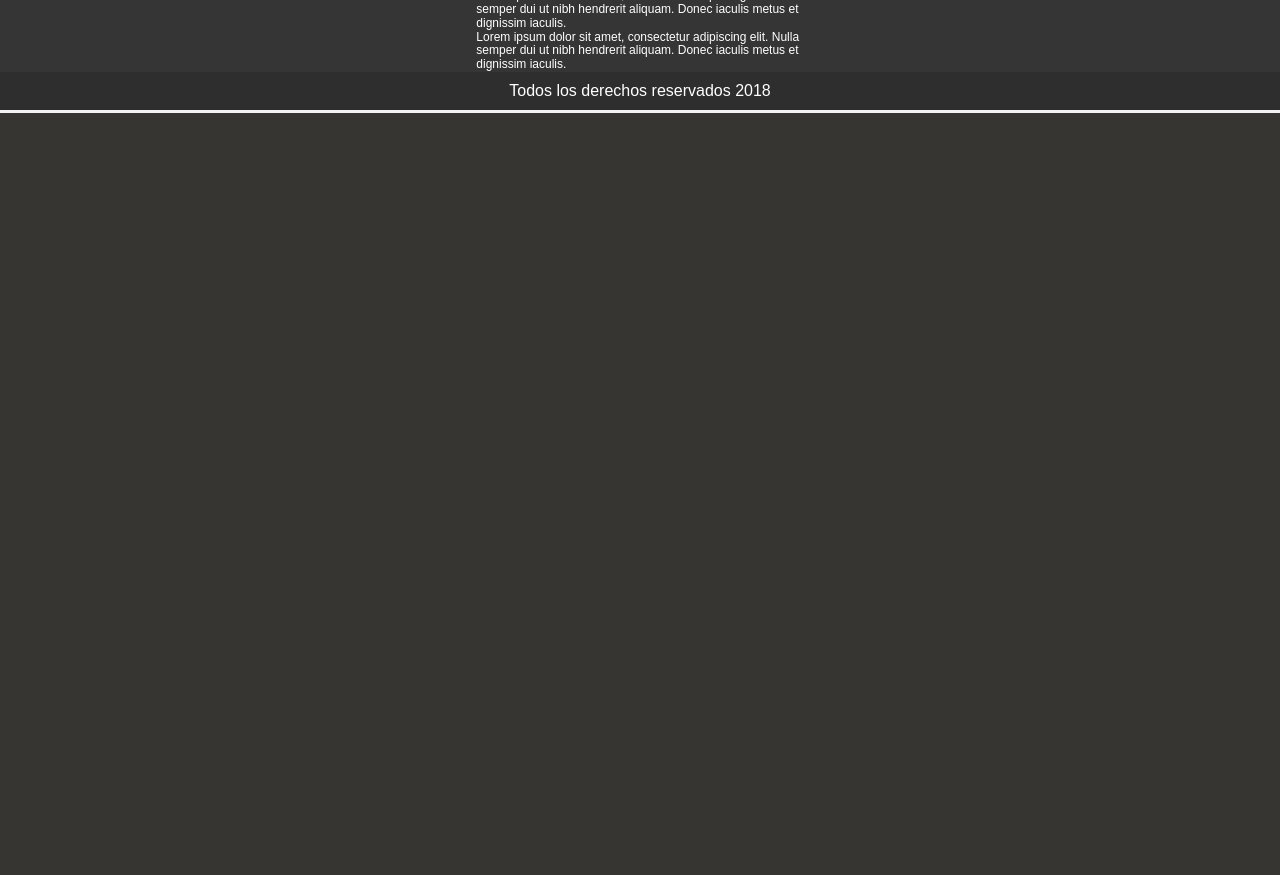
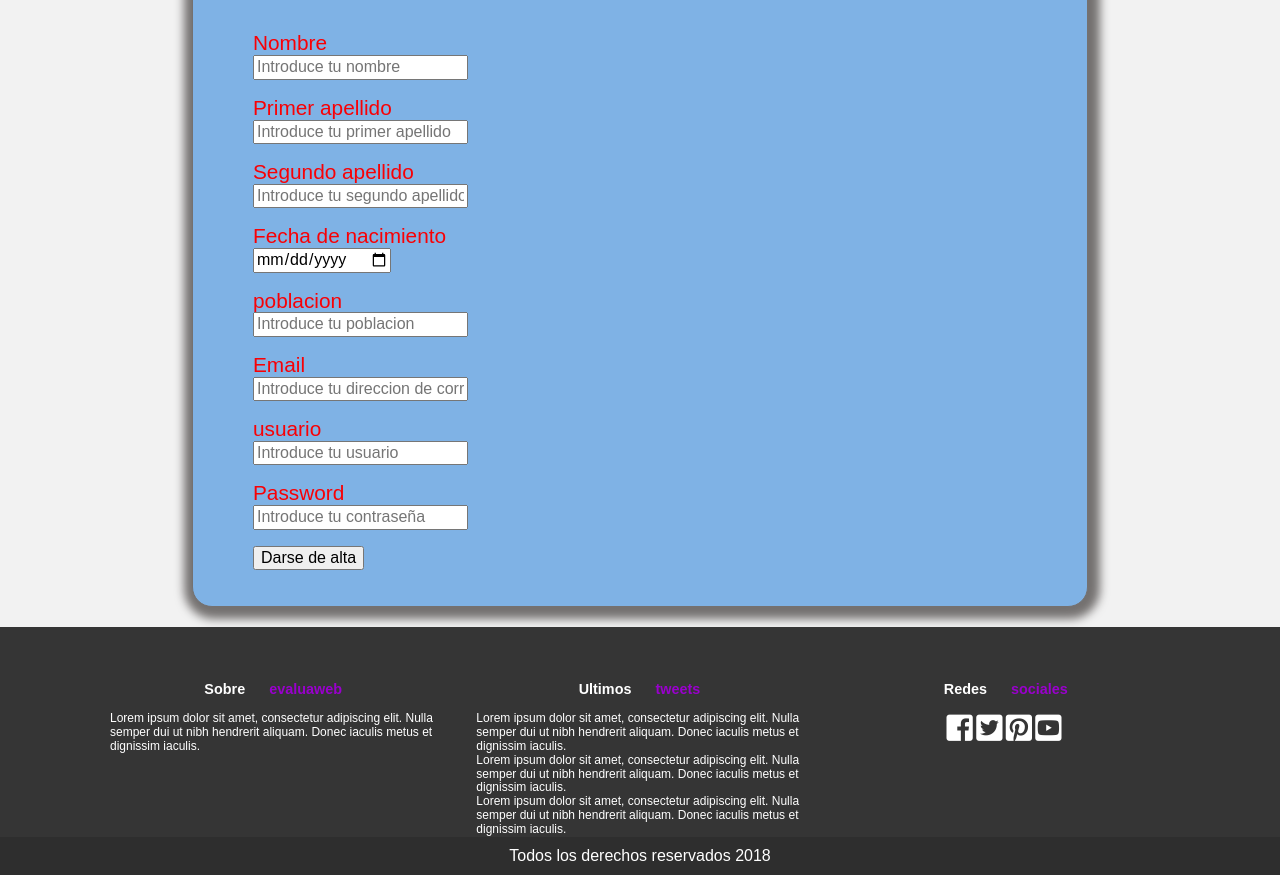
Before and after one commit to Alejandro46014/proyecto_9, a PHP site: page /front-end/proyecto_9/alta.php in a window 1280 px wide. Shown: the part 687-1562 px from the top of the page. Before the commit the page ends 800 px from the top, so only its background shows below. Run offline with PHP 8.4, Linux system fonts and the light colour scheme; some libraries are stand-ins or nearby versions.

Commit message:
Update alta.php
formulario de alta a falta de css

```diff
--- a/front-end/proyecto_9/alta.php
+++ b/front-end/proyecto_9/alta.php
@@ -73,6 +73,37 @@
 	</div><!--.contenedor+clearfix-->
 </div><!--.barra-->
 
+<div class="formulario">
+    <h2>Formulario de alta</h2>
+    <form action="alta.php" method="post">
+	<div>
+<p><label for="nombre">Nombre</label><br /><input type="text" name="nombre" required="true" placeholder="Introduce tu nombre" /></p>
+</div>
+<div>
+<p><label for="nombre">Primer apellido</label><br /><input type="text" name="usuario" required="true" placeholder="Introduce tu primer apellido" /></p>
+</div>
+<div>
+<p><label for="nombre">Segundo apellido</label><br /><input type="text" name="usuario" placeholder="Introduce tu segundo apellido" /></p>
+</div>
+<div>
+<p><label for="nombre">Fecha de nacimiento</label><br /><input type="date" name="fecha" required="true" placeholder="Introduce tu feche de naciemiento" /></p>
+</div>
+<div>
+<p><label for="nombre">poblacion</label><br /><input type="text" name="poblacion" required="true" placeholder="Introduce tu poblacion" /></p>
+</div>
+<div>
+<p><label for="nombre">Email</label><br /><input type="text" name="email" required="true" placeholder="Introduce tu direccion de correo electrónico" /></p>
+</div>
+<div>
+<p><label for="nombre">usuario</label><br /><input type="text" name="usuario" required="true" placeholder="Introduce tu usuario" /></p>
+</div>
+<div>
+<p><label for="password">Password</label><br /><input type="text" name="password" required="true" placeholder="Introduce tu contraseña" /></p>
+</div>
+<p><input type="submit" value="Darse de alta" /> </p>
+
+</form>
+ </div>
 
 <!--FOOTER-->
 
```
